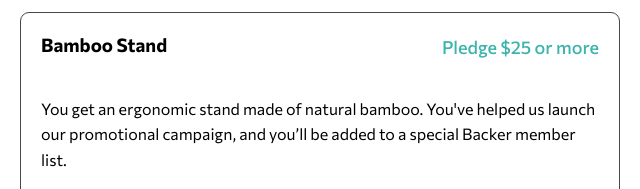
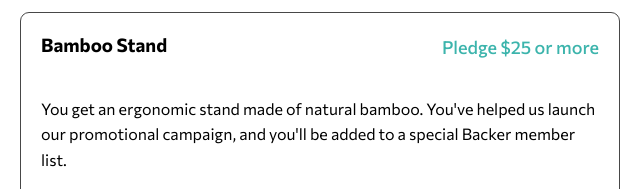
Before and after one commit to Blurryface1998/crowdfunding-product-page-main, a website: page index.html in a window 1280 px wide. Shown: the part 1127-1316 px from the top of the page, 320-960 px from the left. Drawn offline with Linux system fonts and the light colour scheme.

```diff
--- a/index.html
+++ b/index.html
@@ -99,7 +99,7 @@
         </div>
         <div class="descript">
           <p>You get an ergonomic stand made of natural bamboo. You've helped us launch our promotional campaign, and
-            you’ll be added to a special Backer member list.</p>
+            you'll be added to a special Backer member list.</p>
         </div>
         <div class="amount">
           <p>101</p>
```
Also changed, not shown: README.md.
